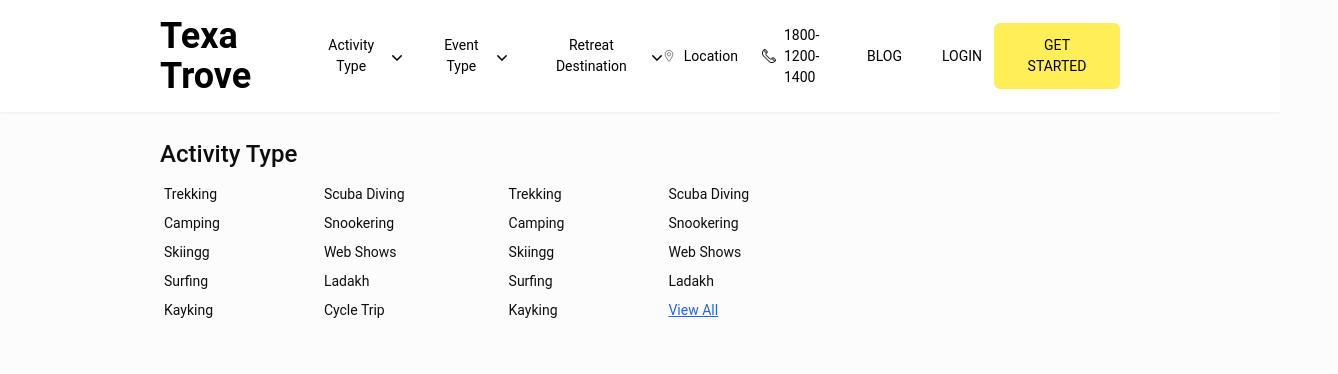
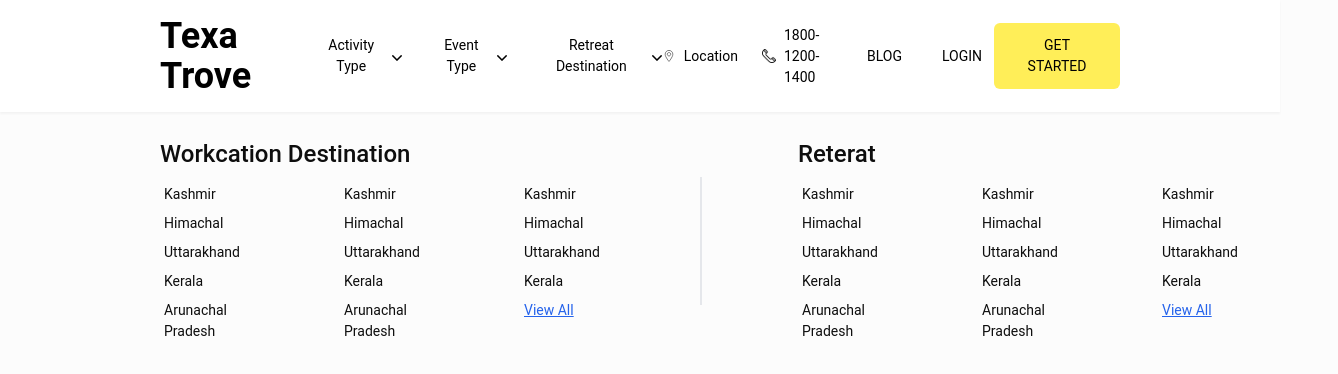
Before and after one commit to db7172/texamvp, a React (Create React App) app: page / in a window 1280 px wide. Both pictures are taken after a click on the button "Retreat Destination". Shown: the top 374 px of the page, 1338 px wide, since content can reach past the window. Built offline with nearby package versions, Linux system fonts and the light colour scheme.

Commit message:
Completed Navigation bar ui

```diff
--- a/src/components/navBar/NavBar.jsx
+++ b/src/components/navBar/NavBar.jsx
@@ -4,16 +4,32 @@ import { ReactComponent as DownArrow } from "../../assets/svg/downArrow.svg";
 import { ReactComponent as Location } from "../../assets/svg/location.svg";
 import { ReactComponent as Telephone } from "../../assets/svg/telephone.svg";
 import NavBarOption from "./NavBarOption";
-import { ACTIVITY_DATA } from "./navData/activityType";
-// import { chunkArray } from "../../utils/utils";
+import {
+  ACTIVITY_DATA,
+  EVENT_DATA,
+  RETREAT_DESTINATION,
+} from "./navData/navData";
 
 function NavBar() {
   const [isShow, setIsShow] = useState(false);
-  const [data, setData] = useState({});
+  const [showReterat, setShowReterat] = useState(false);
+  const [navData, setNavData] = useState({});
 
-  const handleShow = () => {
-    setIsShow(!isShow);
-    setData(ACTIVITY_DATA);
+  const handleShow = (data) => {
+    setShowReterat(false);
+    if (data.title === navData.title) {
+      setIsShow(false);
+      setNavData({});
+    } else {
+      setIsShow(true);
+      setNavData(data);
+    }
+  };
+
+  const handleShowReterat = () => {
+    setIsShow(false);
+    setNavData({});
+    setShowReterat(!showReterat);
   };
   return (
     <>
@@ -27,7 +43,7 @@ function NavBar() {
               <li>
                 <button
                   className="tw-mr-8 tw-flex tw-items-center"
-                  onClick={handleShow}
+                  onClick={() => handleShow(ACTIVITY_DATA)}
                 >
                   <span className="tw-mr-2">Activity Type</span>
                   <span className="tw-pt-1">
@@ -38,7 +54,7 @@ function NavBar() {
               <li>
                 <button
                   className="tw-mr-8 tw-flex tw-items-center"
-                  onClick={handleShow}
+                  onClick={() => handleShow(EVENT_DATA)}
                 >
                   <span className="tw-mr-2">Event Type</span>
                   <span className="tw-pt-1">
@@ -49,7 +65,7 @@ function NavBar() {
               <li>
                 <button
                   className="tw-flex tw-items-center"
-                  onClick={handleShow}
+                  onClick={handleShowReterat}
                 >
                   <span className="tw-mr-2">Retreat Destination</span>
                   <span className="tw-pt-1">
@@ -83,7 +99,25 @@ function NavBar() {
         </Container>
       </div>
       <Container>
-        <NavBarOption isShow={isShow} data={data} />
+        {showReterat ? (
+          <div className="tw-flex tw-justify-evenly tw-items-center">
+            <div className="">
+              <NavBarOption
+                isShow={showReterat}
+                data={RETREAT_DESTINATION.workcation}
+              />
+            </div>
+            <div className="tw-min-h-32 tw-border-r-2" />
+            <div className="tw-pl-24">
+              <NavBarOption
+                isShow={showReterat}
+                data={RETREAT_DESTINATION.reterat}
+              />
+            </div>
+          </div>
+        ) : (
+          <NavBarOption isShow={isShow} data={navData} />
+        )}
       </Container>
     </>
   );
--- a/src/components/navBar/navData/activityType.js
+++ /dev/null
@@ -1,28 +0,0 @@
-import { chunkArray } from "../../../utils/utils";
-
-const options = [
-  "Trekking",
-  "Camping",
-  "Skiingg",
-  "Surfing",
-  "Kayking",
-  "Scuba Diving",
-  "Snookering",
-  "Web Shows",
-  "Ladakh",
-  "Cycle Trip",
-  "Trekking",
-  "Camping",
-  "Skiingg",
-  "Surfing",
-  "Kayking",
-  "Scuba Diving",
-  "Snookering",
-  "Web Shows",
-  "Ladakh",
-];
-
-export const ACTIVITY_DATA = {
-  title: "Activity Type",
-  options: chunkArray(options, 5),
-};
--- /dev/null
+++ b/src/components/navBar/navData/navData.js
@@ -0,0 +1,93 @@
+import { chunkArray } from "../../../utils/utils";
+
+const activityOptions = [
+  "Trekking",
+  "Camping",
+  "Skiingg",
+  "Surfing",
+  "Kayking",
+  "Scuba Diving",
+  "Snookering",
+  "Web Shows",
+  "Ladakh",
+  "Cycle Trip",
+  "Trekking",
+  "Camping",
+  "Skiingg",
+  "Surfing",
+  "Kayking",
+  "Scuba Diving",
+  "Snookering",
+  "Web Shows",
+  "Ladakh",
+];
+
+const eventOptions = [
+  "Comedy",
+  "Music Fest",
+  "Online Course",
+  "Theatre",
+  "Music",
+  "Comedy",
+  "Music Fest",
+  "Online Course",
+  "Theatre",
+  "Music",
+  "Comedy",
+  "Music Fest",
+  "Online Course",
+  "Theatre",
+];
+
+const workcationOptions = [
+  "Kashmir",
+  "Himachal",
+  "Uttarakhand",
+  "Kerala",
+  "Arunachal Pradesh",
+  "Kashmir",
+  "Himachal",
+  "Uttarakhand",
+  "Kerala",
+  "Arunachal Pradesh",
+  "Kashmir",
+  "Himachal",
+  "Uttarakhand",
+  "Kerala",
+];
+
+const reteratOptions = [
+  "Kashmir",
+  "Himachal",
+  "Uttarakhand",
+  "Kerala",
+  "Arunachal Pradesh",
+  "Kashmir",
+  "Himachal",
+  "Uttarakhand",
+  "Kerala",
+  "Arunachal Pradesh",
+  "Kashmir",
+  "Himachal",
+  "Uttarakhand",
+  "Kerala",
+];
+
+export const ACTIVITY_DATA = {
+  title: "Activity Type",
+  options: chunkArray(activityOptions, 5),
+};
+
+export const EVENT_DATA = {
+  title: "Event Type",
+  options: chunkArray(eventOptions, 5),
+};
+
+export const RETREAT_DESTINATION = {
+  workcation: {
+    title: "Workcation Destination",
+    options: chunkArray(workcationOptions, 5),
+  },
+  reterat: { title: "Reterat", options: chunkArray(reteratOptions, 5) },
+  multidata: true,
+};
```
